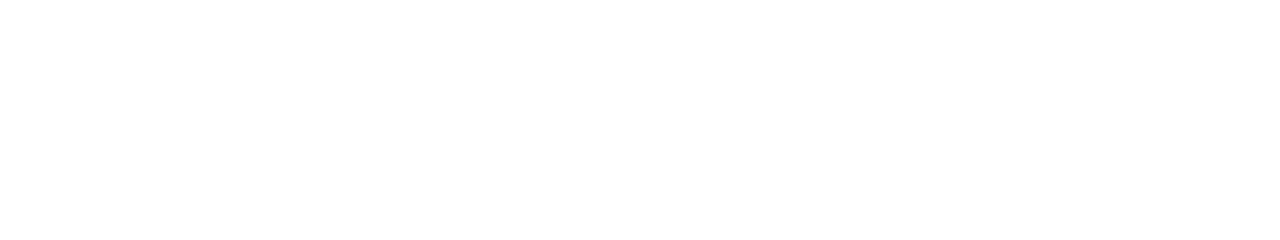
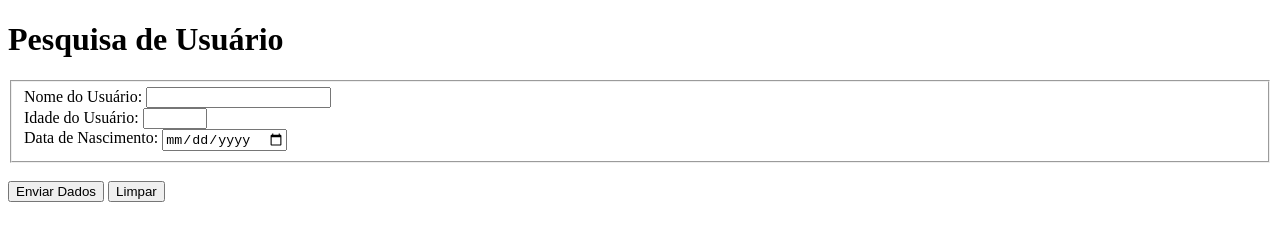
Before and after one commit to EdvaldoAleixo/UC9-Formularios, a plain HTML site: page index.html in a window 1280 px wide. Drawn offline with Linux system fonts and the light colour scheme.

Commit message:
Adicionado Campos para nome, idade e data nascimento

```diff
--- a/index.html
+++ b/index.html
@@ -1,11 +1,37 @@
 <!DOCTYPE html>
 <html lang="pt-br">
+
 <head>
     <meta charset="UTF-8">
     <meta name="viewport" content="width=device-width, initial-scale=1.0">
     <title>Pesquisa</title>
 </head>
+
 <body>
 
+    <h1>Pesquisa de Usuário</h1>
+
+    <form action="" method="get">
+
+        <fieldset>
+
+            <label for="nomeUsuario">Nome do Usuário:</label>
+            <input type="text" name="nomeUsuario" id="nomeUsuarioId" required><br>
+
+            <label for="idadeUsuario">Idade do Usuário:</label>
+            <input type="number" name="idadeUsuario" id="idadeUsuarioId" min="18" max="120"><br>
+
+            <label for="dtNascimento">Data de Nascimento:</label>
+            <input type="date" name="dtNascimento" id="dtNascimentoId">
+
+        </fieldset><br>
+
+        <button type="submit">Enviar Dados</button>
+        <button type="reset">Limpar</button>
+
+    </form>
+
+
 </body>
+
 </html>
```
